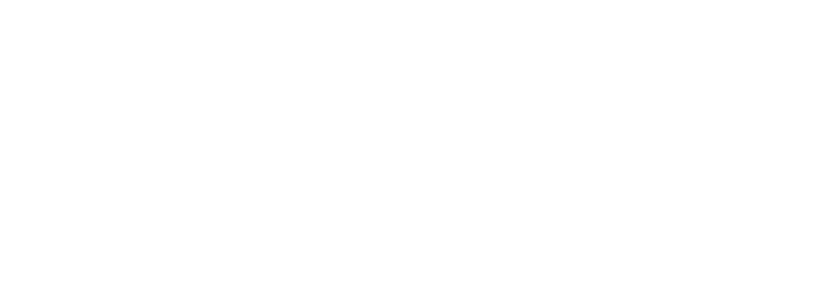
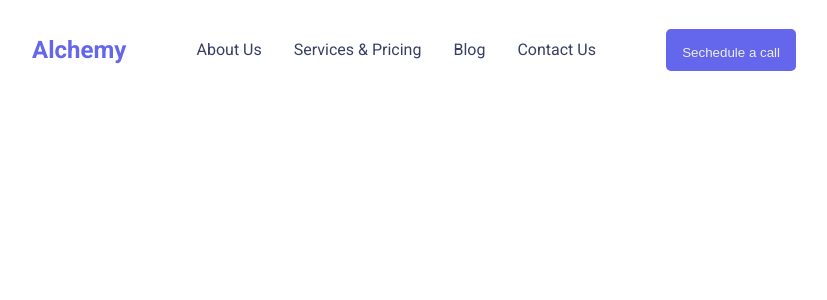
Before and after one commit to JoaoNogueira23/marketing-agency, a Next.js app: page / in a window 1280 px wide. Shown: the top 300 px of the page, without its empty margins (226-1053 px from the left). Built offline with nearby package versions, Linux system fonts and the light colour scheme.

Commit message:
feat: new header

```diff
--- a/src/app/globals.sass
+++ b/src/app/globals.sass
@@ -1,9 +1,8 @@
-$bg-primary: #FFFFFF
-$bg-secondary: #EEEEEE
-$bg-btn: #EF8F36
-$text-secondary: #6466EB
-$text-primary: grey
+@import "./styles/variables"
 
+html
+    margin-left: 250px
+    margin-right: 250px
 
 body
     background-color: $bg-primary
--- a/src/app/layout.tsx
+++ b/src/app/layout.tsx
@@ -1,6 +1,7 @@
 import type { Metadata } from "next";
 import { Roboto } from "next/font/google";
 import "./globals.sass";
+import Header from "@/components/Header/Header";
 
 const roboto = Roboto({
   weight: ['300', '400', '500', '700'],
@@ -9,8 +10,8 @@
 )
 
 export const metadata: Metadata = {
-  title: "Create Next App",
-  description: "Generated by create next app",
+  title: "Marketing Agency",
+  description: "Web Site Agency",
 };
 
 export default function RootLayout({
@@ -20,7 +21,10 @@
 }>) {
   return (
     <html lang="en">
-      <body className={roboto.className}>{children}</body>
+      <Header />
+      <body className={roboto.className}>
+        {children}
+      </body>
     </html>
   );
 }
--- /dev/null
+++ b/src/app/styles/buttons.sass
@@ -0,0 +1,9 @@
+@import './variables'
+
+%button-main
+    background-color: $text-secondary
+    padding: 16px
+    border: none
+    border-radius: 5px
+    height: 42px
+    color: $bg-secondary
--- /dev/null
+++ b/src/app/styles/variables.sass
@@ -0,0 +1,5 @@
+$bg-primary: #FFFFFF
+$bg-secondary: #EEEEEE
+$bg-btn: #EF8F36
+$text-secondary: #6466EB
+$text-primary: #383F64
--- /dev/null
+++ b/src/components/Header/Header.tsx
@@ -0,0 +1,26 @@
+import './header.sass'
+
+export default function Header() {
+    return(
+        <header className="header">
+            <h2 className='logo'>
+                Alchemy
+            </h2>
+
+            <nav className='nav'>
+                <ul>
+                    <li>About Us</li>
+                    <li>Services & Pricing</li>
+                    <li>
+                        Blog
+                    </li>
+                    <li>Contact Us</li>
+                </ul>
+            </nav>
+
+            <button className='btn'>
+                Sechedule a call
+            </button>
+        </header>
+    )
+}
--- /dev/null
+++ b/src/components/Header/header.sass
@@ -0,0 +1,28 @@
+@import "../../app/styles/variables"
+@import "../../app/styles/buttons"
+
+.header
+    display: flex
+    flex-direction: row
+    justify-content: space-between
+    align-items: center
+
+    .btn
+        @extend %button-main
+
+
+    .nav
+        ul
+            display: flex
+            flex-direction: row
+            gap: 32px
+            padding: 16px
+            list-style-type: none
+            color: $text-primary
+
+            li
+                text-decoration: none
+
+
+    .logo
+        color: $text-secondary
```
